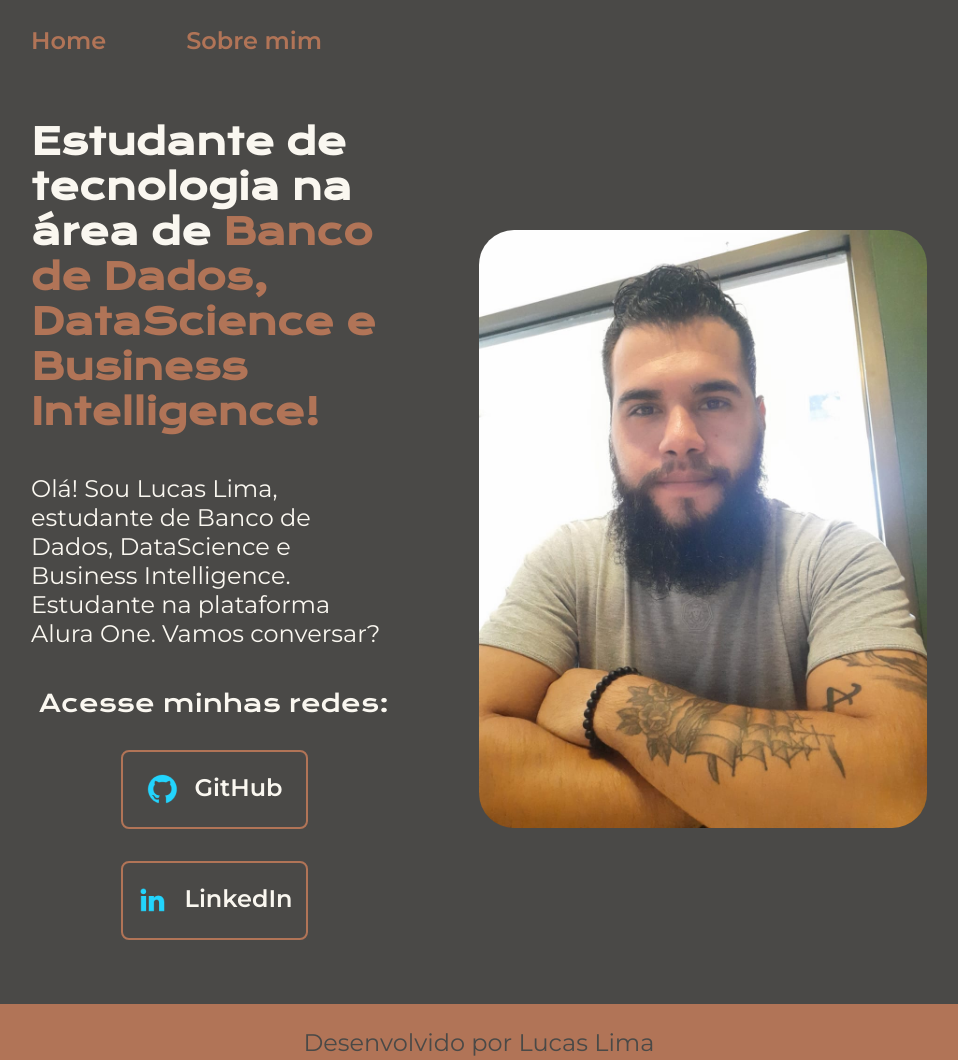
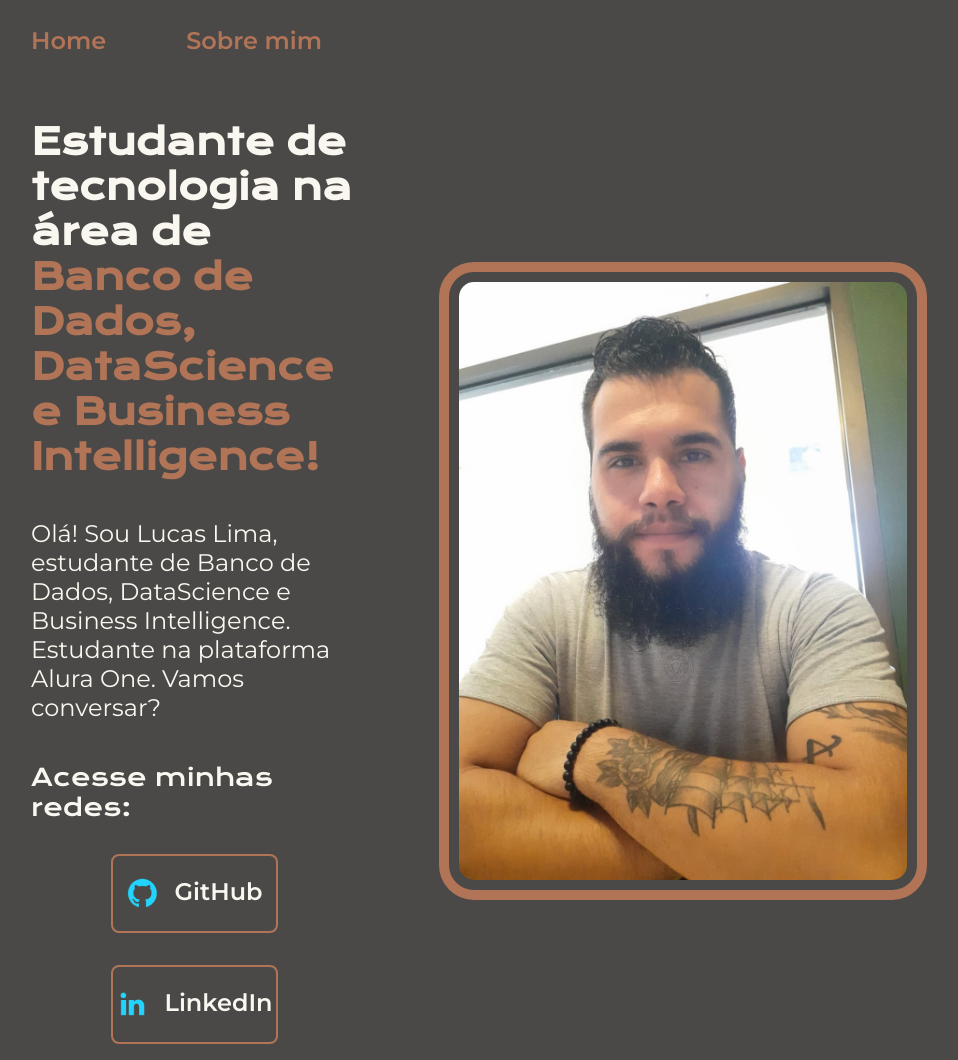
Before and after one commit to LucasLima1811/projeto_portfolio, a plain HTML site: page index.html in a window 1280 px wide. Shown: the top 1060 px of the page, without its empty margins (161-1119 px from the left). Drawn offline with nearby package versions, Linux system fonts and the light colour scheme.

Commit message:
Update style.css
Inserção de borda na imagem.

```diff
--- a/styles/style.css
+++ b/styles/style.css
@@ -102,6 +102,8 @@ body{
 .apresentacao__imagem{
     width: 50%;
     border-radius: 35px;
+    border: 10px solid var(--cor-terciaria);
+    padding: 10px;
 }
 
 .rodape{
```
